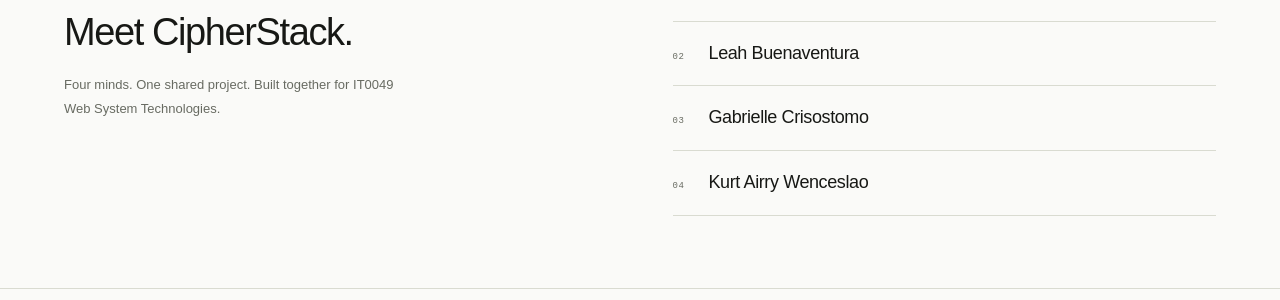
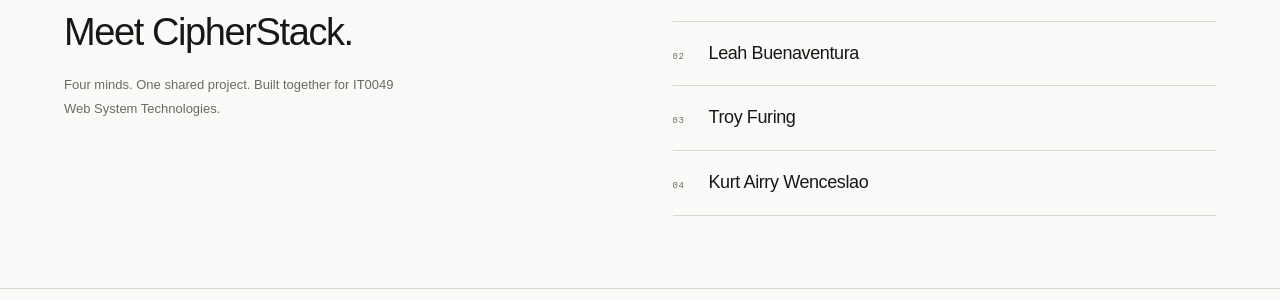
Before and after one commit to JoshuaNeilzz/tams-pos-group, a Laravel app: page /about in a window 1280 px wide. Shown: the part 1065-1365 px from the top of the page. Run offline with Laravel 12, Linux system fonts and the light colour scheme.

Commit message:
Replace team member Gabrielle Crisostomo with Troy Furing

```diff
--- a/resources/views/about.blade.php
+++ b/resources/views/about.blade.php
@@ -16,7 +16,7 @@
     <ul class="team-members" aria-label="CipherStack team members">
         <li><span aria-hidden="true">01</span>Joshua Neil Biglete</li>
         <li><span aria-hidden="true">02</span>Leah Buenaventura</li>
-        <li><span aria-hidden="true">03</span>Gabrielle Crisostomo</li>
+        <li><span aria-hidden="true">03</span>Troy Furing</li>
         <li><span aria-hidden="true">04</span>Kurt Airry Wenceslao</li>
     </ul>
 </section>
```
Also changed, not shown: README.md.
